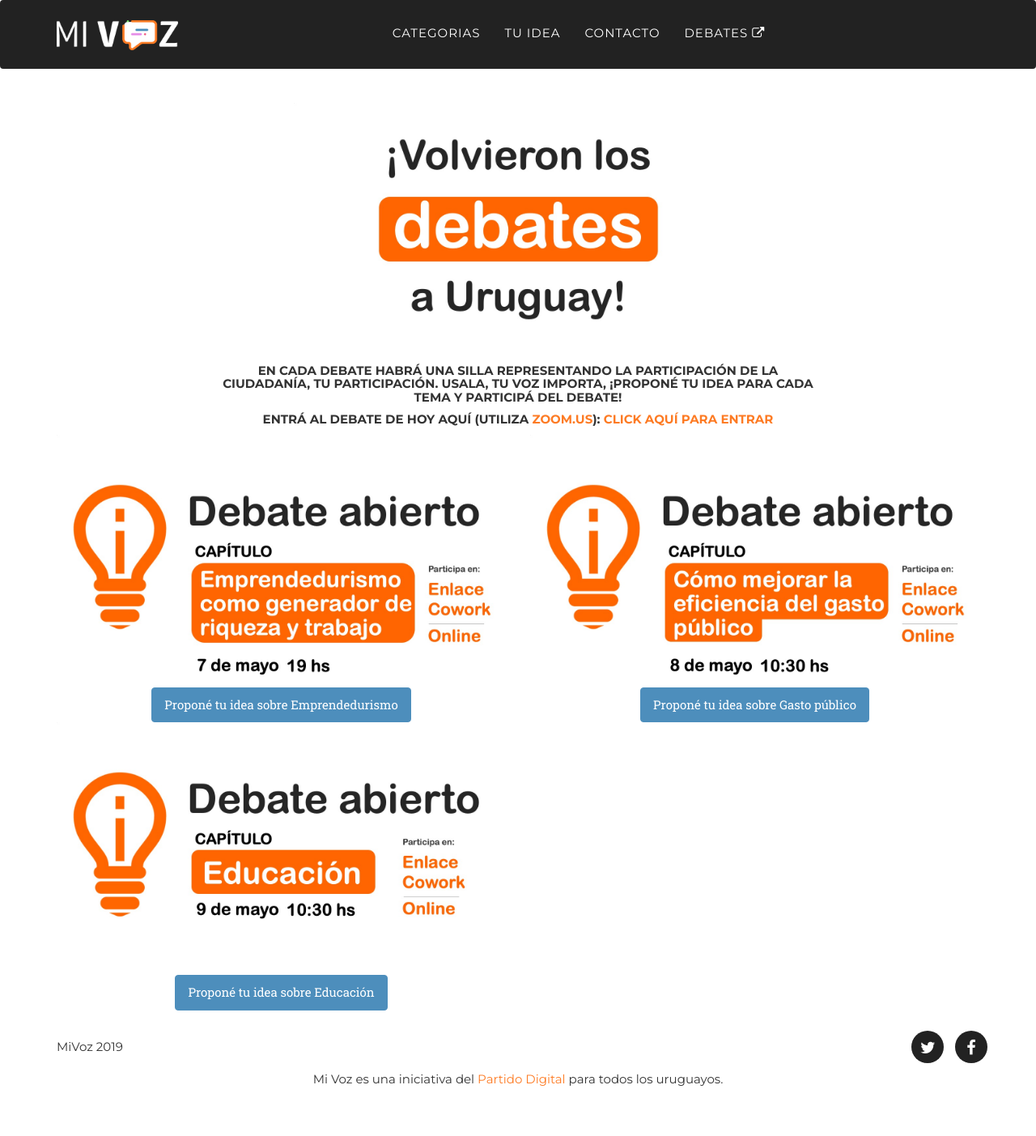
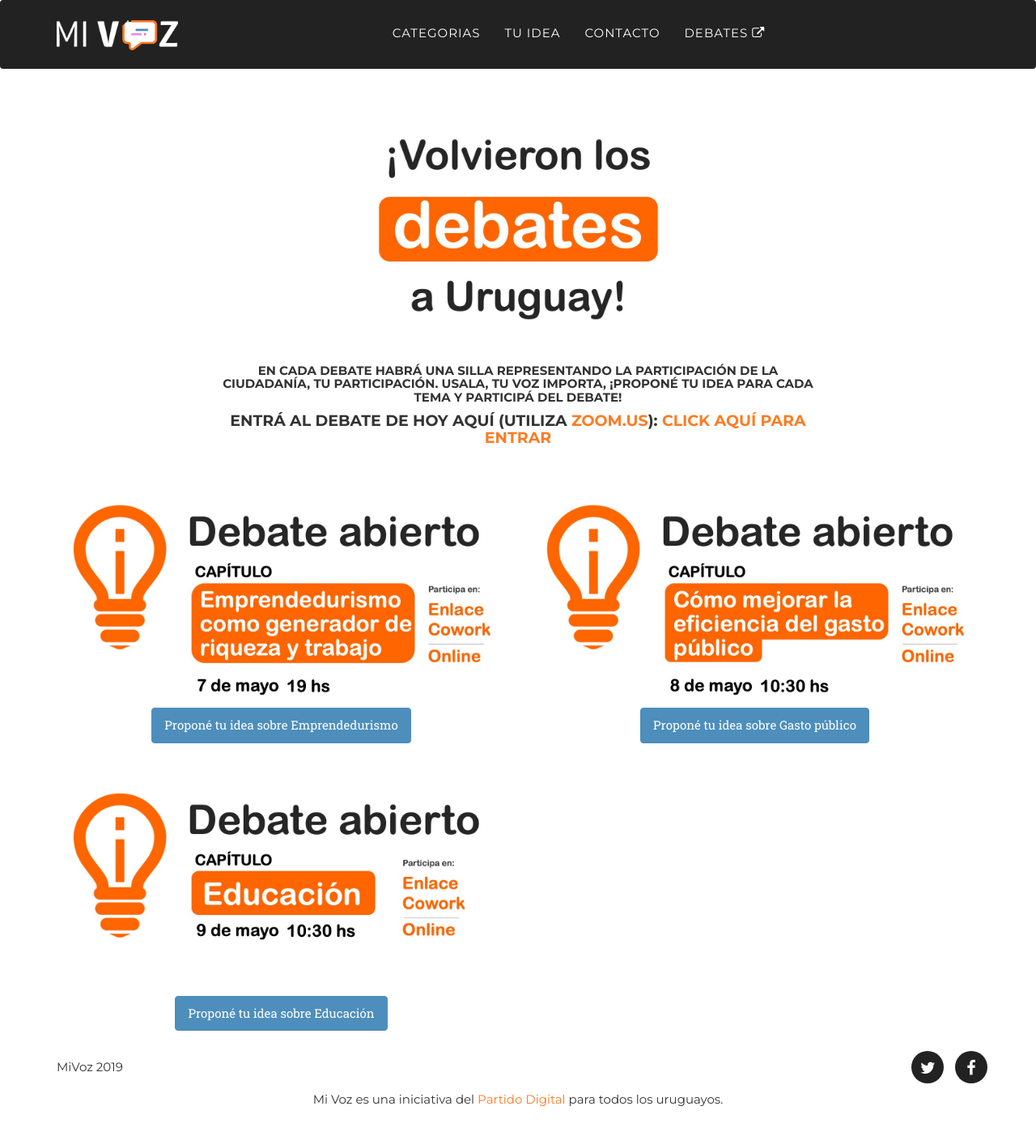
Before and after one commit to PartidoDigital/MiVoz-Web, a Jekyll site: the page built from debates.md, in a window 1280 px wide. Shown: the whole page at 81% size. Built offline with Jekyll 4.4.1, drawn with Linux system fonts in a browser that asks for light colours; nearby versions of some CDN libraries; some web fonts are replaced; before the commit the page ends 1378 px from its top, so only the background shows below that.

```diff
--- a/debates.md
+++ b/debates.md
@@ -16,7 +16,7 @@ date: 2017-09-23
   <div class="col-md-2"></div>
   <div class="col-md-8 text-center">
     <h5>En cada debate habrá una silla representando la participación de la ciudadanía, tu participación. Usala, tu voz importa, ¡proponé tu idea para cada tema y participá del debate!</h5>
-    <h5>Entrá al debate de hoy aquí (utiliza <a href="https://zoom.us/">zoom.us</a>): <a href="https://zoom.us/j/127217701">Click aquí para entrar</a> </h5>
+    <h4>Entrá al debate de hoy aquí (utiliza <a href="https://zoom.us/">zoom.us</a>): <a href="https://zoom.us/j/127217701">Click aquí para entrar</a> </h4>
   </div>
   <div class="col-md-2"></div>
 </div>
```
